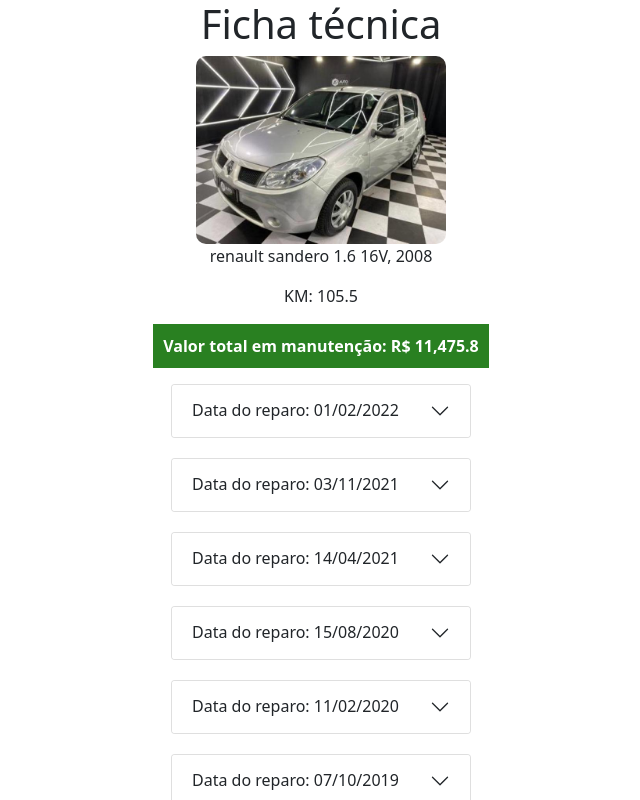
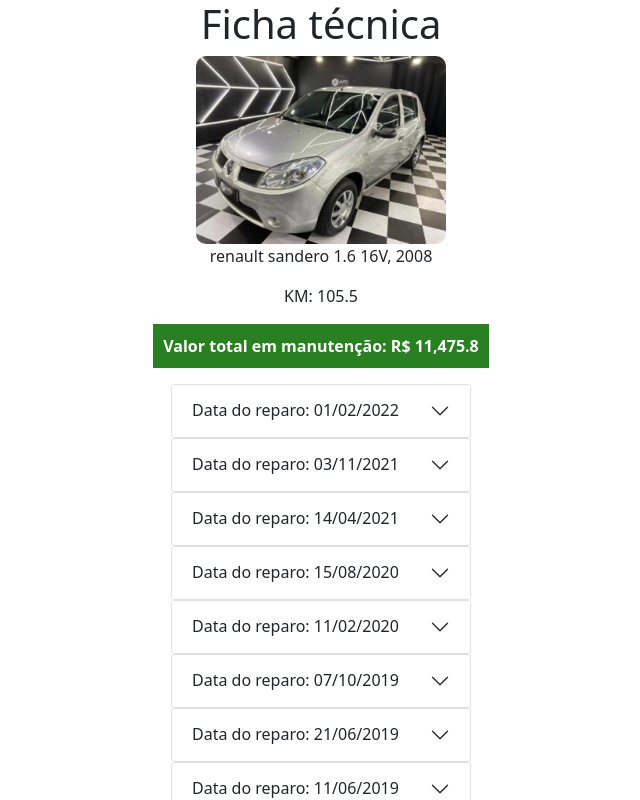
Before and after one commit to cpwaldow/car-repair, a React (Create React App) app: page / in a window 1280 px wide. Shown: the top 800 px of the page, without its empty margins (319-959 px from the left). Built offline with nearby package versions, Linux system fonts and the light colour scheme.

Commit message:
trocando nome da classe

```diff
--- a/src/problems.css
+++ b/src/problems.css
@@ -8,7 +8,7 @@ ul {
   width: 250px;
 }
 
-.teste {
+.acc-section {
   margin-bottom: 20px;
 }
 
```
